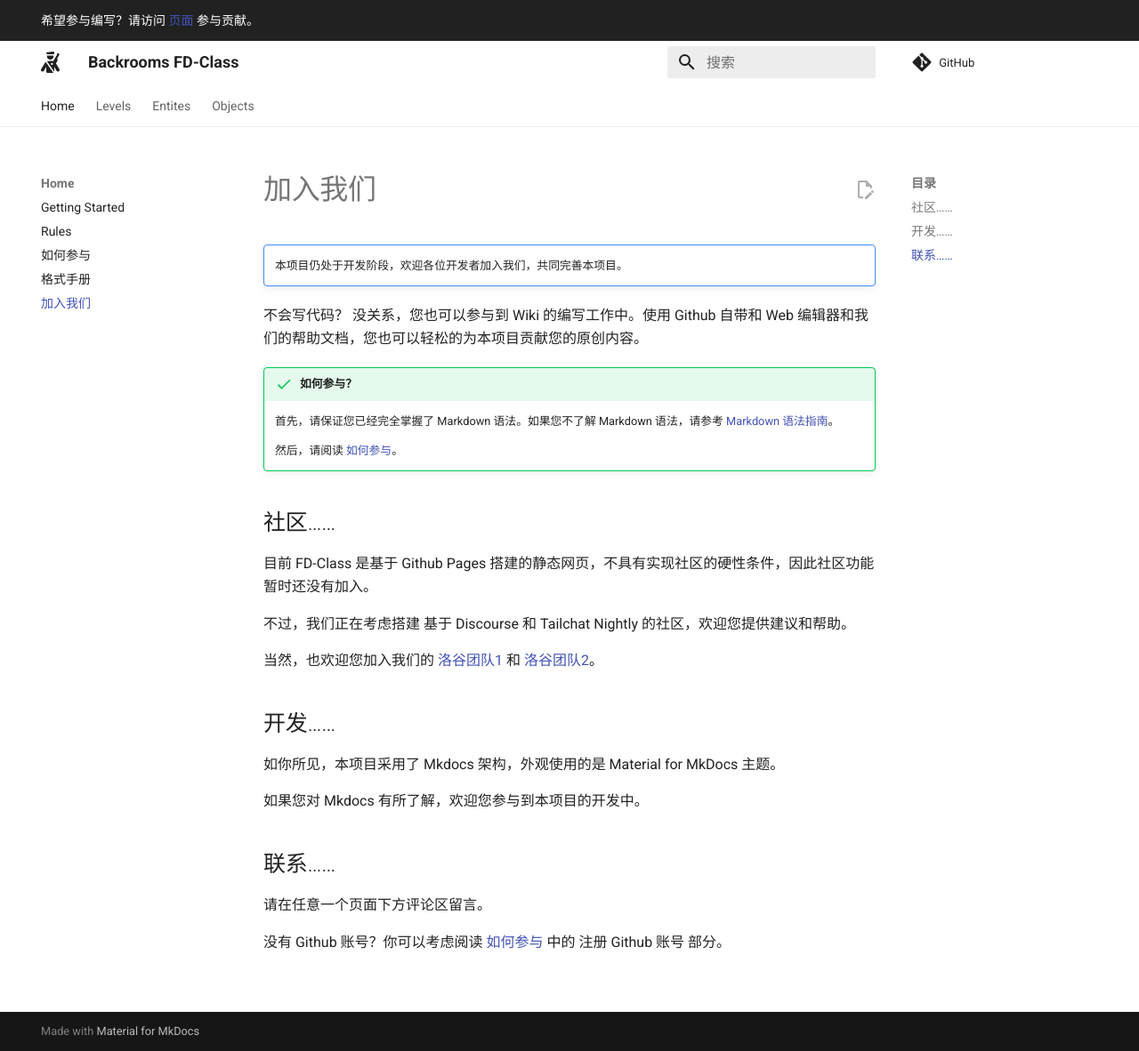
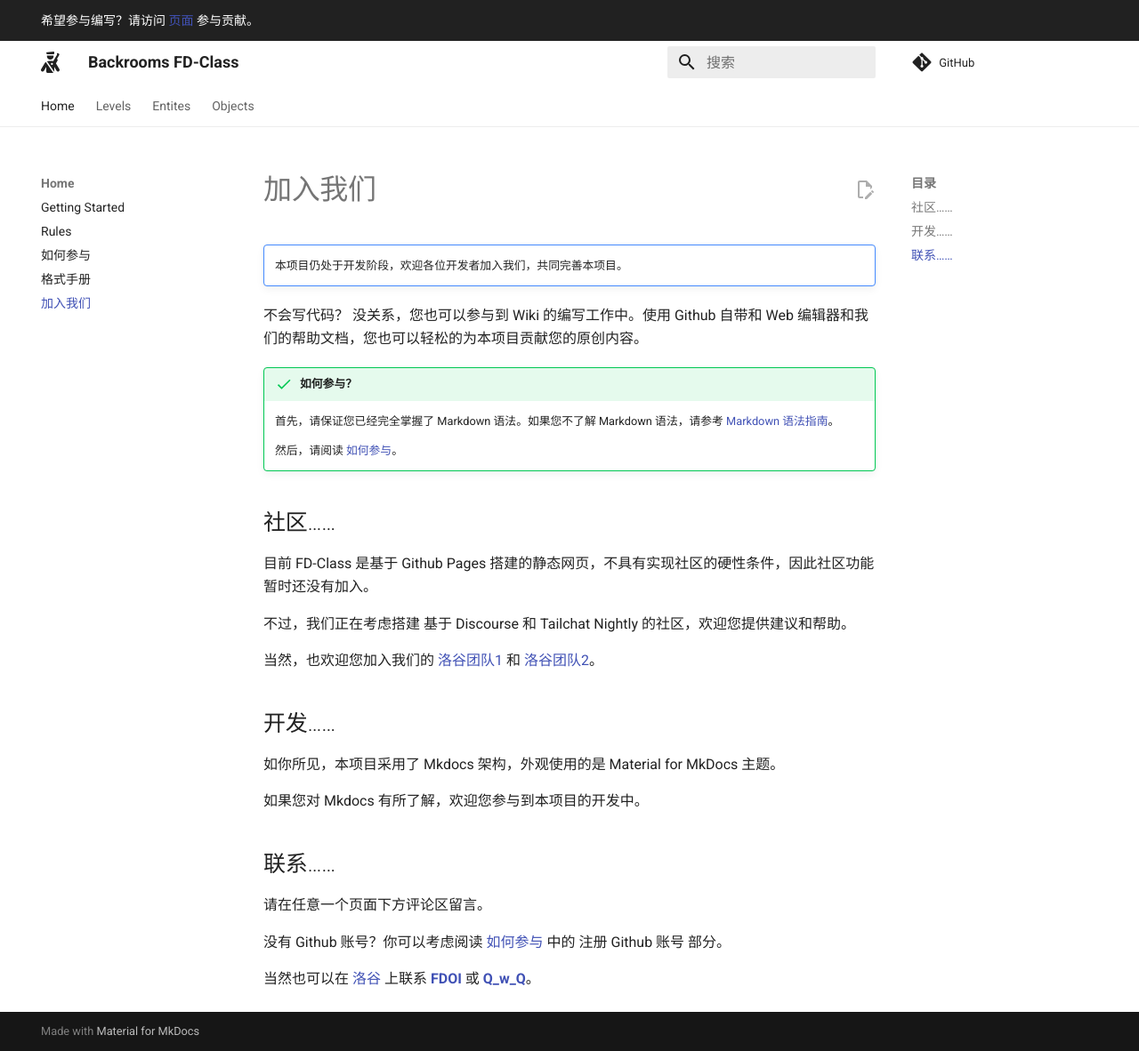
Before and after one commit to Chocolateater/FD-Class, an MkDocs documentation site: the page built from docs/Joinus.md, in a window 1280 px wide and 1182 px high. Shown: the whole window at 89% size. Built offline with MkDocs 1.6.1 and Material for MkDocs 9.7.7, drawn with Linux system fonts in a browser that asks for light colours; comment, search, counter and statistics services are not loaded.

Commit message:
0.1.45.2

```diff
--- a/docs/Joinus.md
+++ b/docs/Joinus.md
@@ -29,3 +29,5 @@
 请在任意一个页面下方评论区留言。
 
 没有 Github 账号？你可以考虑阅读 [如何参与](https://chocolateater.github.io/FD-Class/Joinin/#github) 中的 注册 Github 账号 部分。
+
+当然也可以在 [洛谷](https://www.luogu.com.cn/) 上联系 [__FDOI__](https://www.luogu.com.cn/user/1427985) 或 [__Q_w_Q__](https://www.luogu.com.cn/user/933380)。
```
